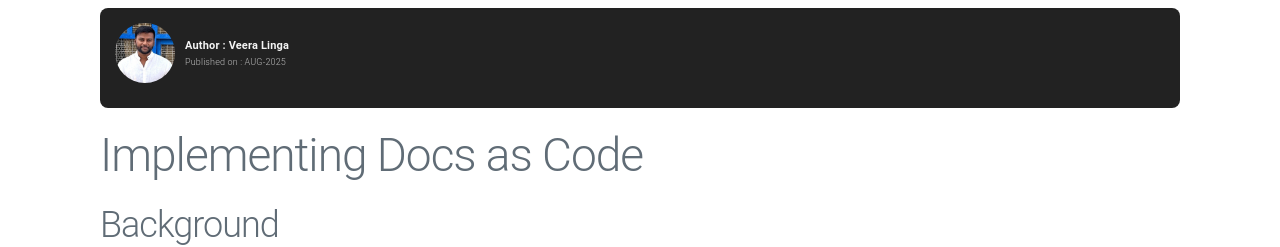
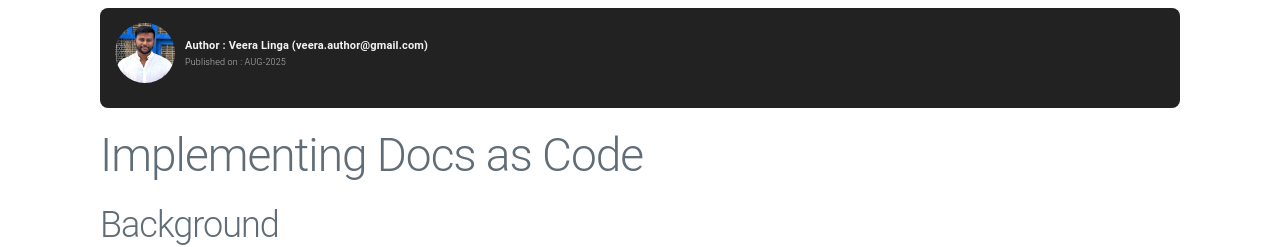
Before and after one commit to veera-linga/blogs, a Jekyll site: the page built from implementing-docs-as-code.md, in a window 1280 px wide and 900 px high. Shown: the top 247 px of the window. Built offline with Jekyll 4.4.1, drawn with Linux system fonts in a browser that asks for light colours; our own code applies the rules of GitHub Pages for plain Markdown files.

Commit message:
Update implementing-docs-as-code.md
Signed-off-by: veera <124036467+veera-linga@users.noreply.github.com>

```diff
--- a/implementing-docs-as-code.md
+++ b/implementing-docs-as-code.md
@@ -1,7 +1,6 @@
 ---
-author: "Veera Linga"
+author: "Veera Linga (veera.author@gmail.com)"
 date: "AUG-2025"
-image: "/assets/images/profile-img-veera.jpg"
 ---
 
 # Implementing Docs as Code
```
